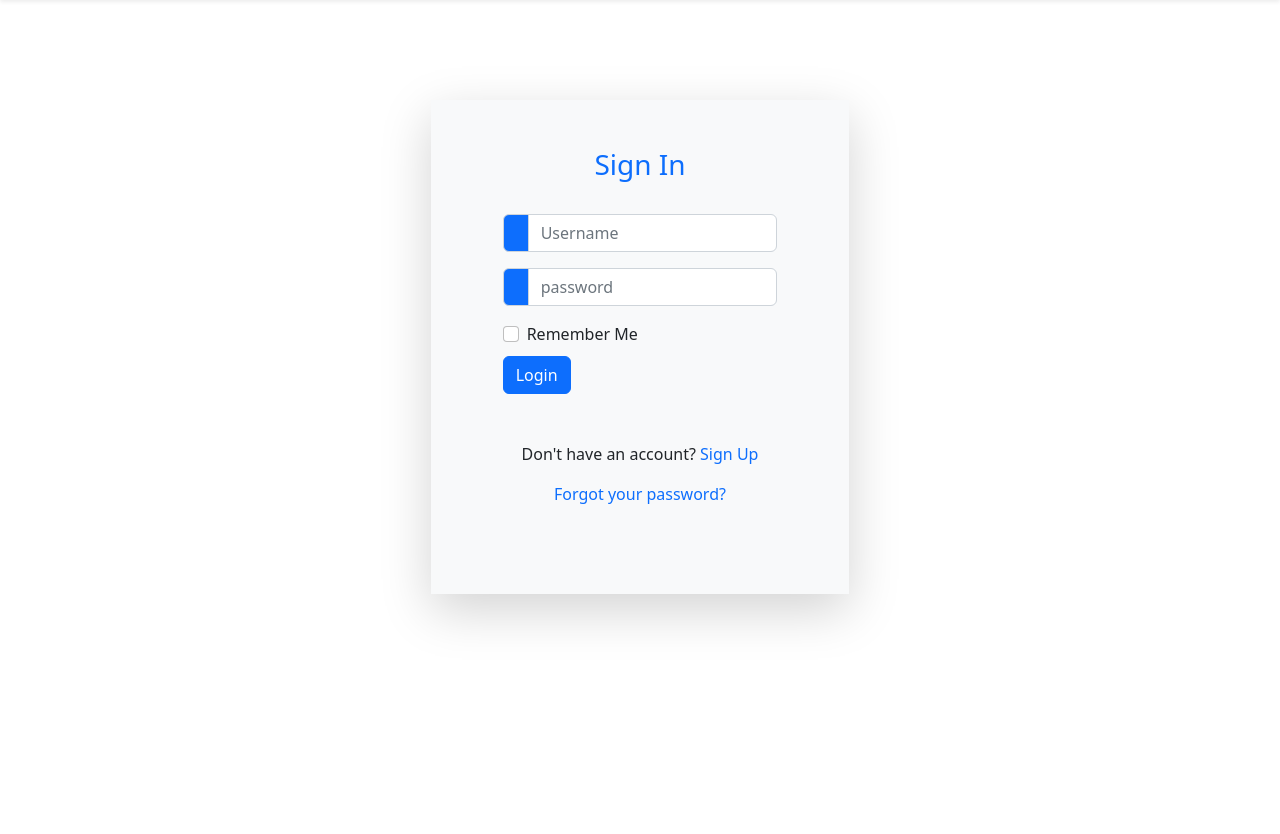
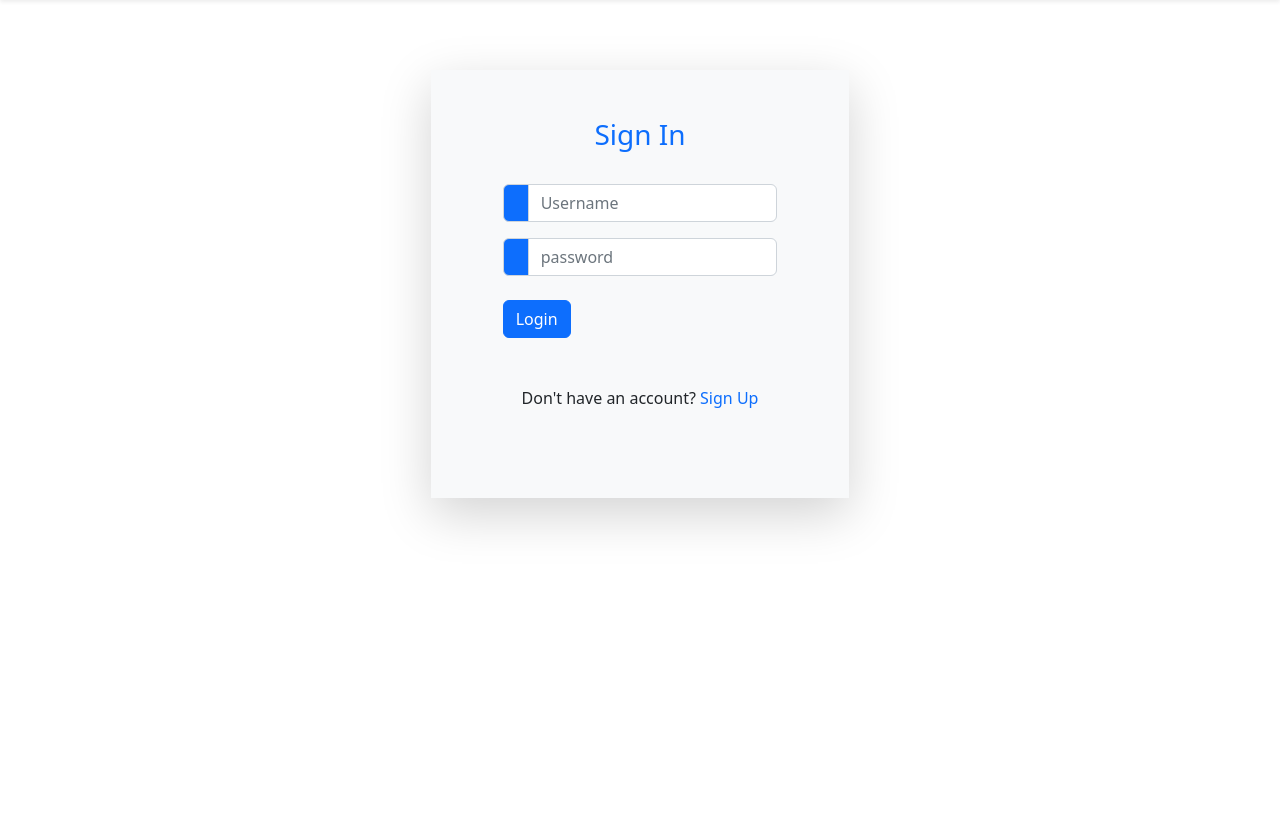
Before and after one commit to GuilhermeFonseca10/menorPreco, a Django app: page /usuario/login/ in a window 1280 px wide. Shown: the part 110-944 px from the top of the page. After the commit the page ends 631 px from the top, so only its background shows below. Run offline with Django 4.2, Linux system fonts and the light colour scheme; some libraries are stand-ins or nearby versions.

Commit message:
ajuste login

```diff
--- a/apps/usuario/templates/usuario/login.html
+++ b/apps/usuario/templates/usuario/login.html
@@ -11,7 +11,7 @@
 {% block 'body' %}
 
 <div class="container-fluid vh-100">
-  <div class="" style="margin-top:100px">
+  <div class="" style="margin-top:70px">
       <div class="rounded d-flex justify-content-center">
           <div class="col-md-4 col-sm-12 shadow-lg p-5 bg-light">
               <div class="text-center">
@@ -29,19 +29,12 @@
                                   class="bi bi-key-fill text-white"></i></span>
                           <input type="password" class="form-control" placeholder="password">
                       </div>
-                      <div class="form-check">
-                          <input class="form-check-input" type="checkbox" value="" id="flexCheckDefault">
-                          <label class="form-check-label" for="flexCheckDefault">
-                              Remember Me
-                          </label>
-                      </div>
                       <button class="btn btn-primary text-center mt-2" type="submit">
                           Login
                       </button>
                       <p class="text-center mt-5">Don't have an account?
                           <span class="text-primary">Sign Up</span>
                       </p>
-                      <p class="text-center text-primary">Forgot your password?</p>
                   </div>
               </form>
           </div>
```
